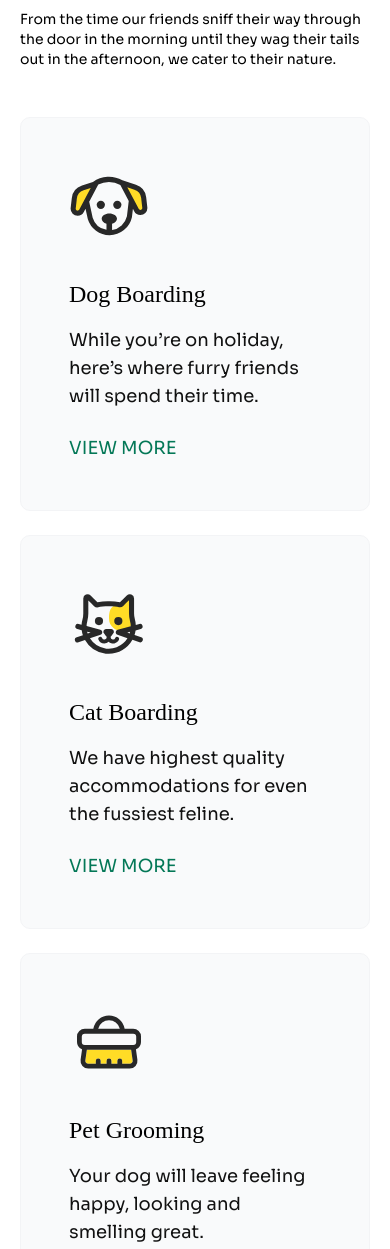
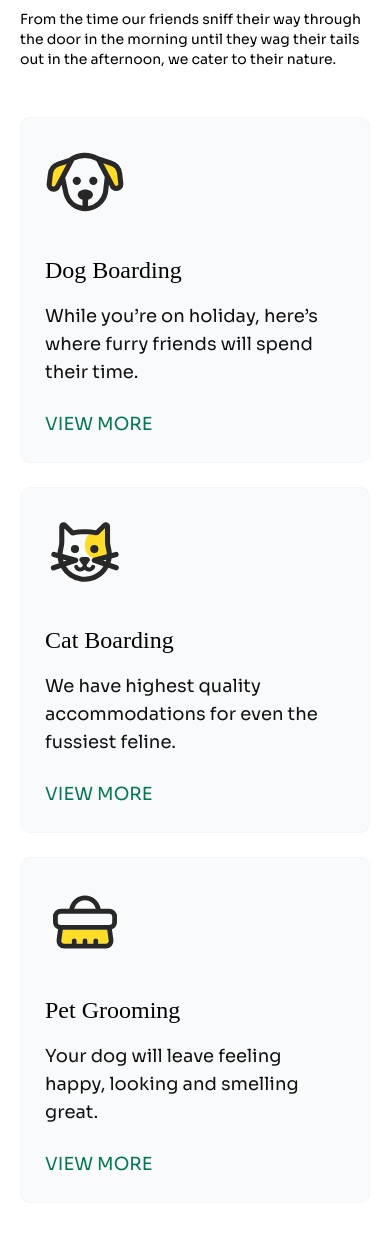
Before and after one commit to md-shawon-dev/Browse4Pets, a website: page index.html in a window 390 px wide. Shown: the part 3753-5002 px from the top of the page. Drawn offline with nearby package versions, Linux system fonts and the light colour scheme; a web font is replaced by a local one.

Commit message:
about us card padding changed.

```diff
--- a/index.html
+++ b/index.html
@@ -616,7 +616,9 @@
       </p>
       <div class="gap-6 grid md:grid-cols-2 lg:grid-cols-3 mt-12">
         <!-- card one -->
-        <div class="border-gray-100 bg-gray-50 p-12 border rounded-[10px]">
+        <div
+          class="border-gray-100 bg-gray-50 p-6 md:p-12 border rounded-[10px]"
+        >
           <svg
             class="w-20 h-20"
             data-name="Layer 1"
@@ -659,7 +661,9 @@
           </button>
         </div>
         <!-- card two -->
-        <div class="border-gray-100 bg-gray-50 p-12 border rounded-[10px]">
+        <div
+          class="border-gray-100 bg-gray-50 p-6 md:p-12 border rounded-[10px]"
+        >
           <svg
             class="w-20 h-20"
             data-name="Layer 1"
@@ -701,7 +705,9 @@
           </button>
         </div>
         <!-- card three -->
-        <div class="border-gray-100 bg-gray-50 p-12 border rounded-[10px]">
+        <div
+          class="border-gray-100 bg-gray-50 p-6 md:p-12 border rounded-[10px]"
+        >
           <svg
             class="w-20 h-20"
             data-name="Layer 1"
```
